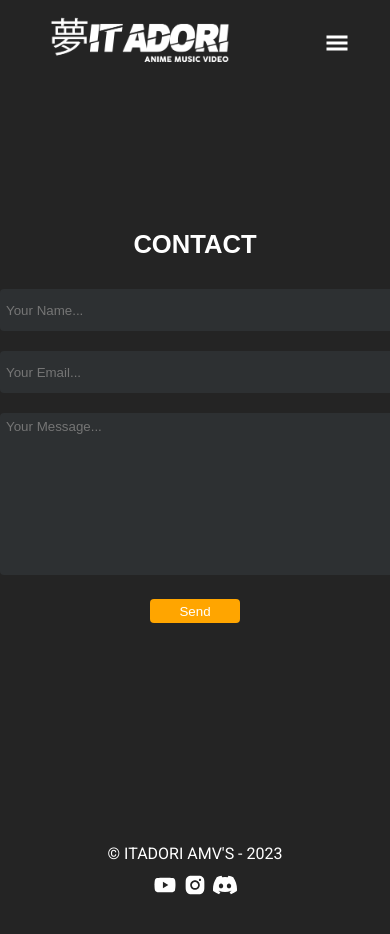
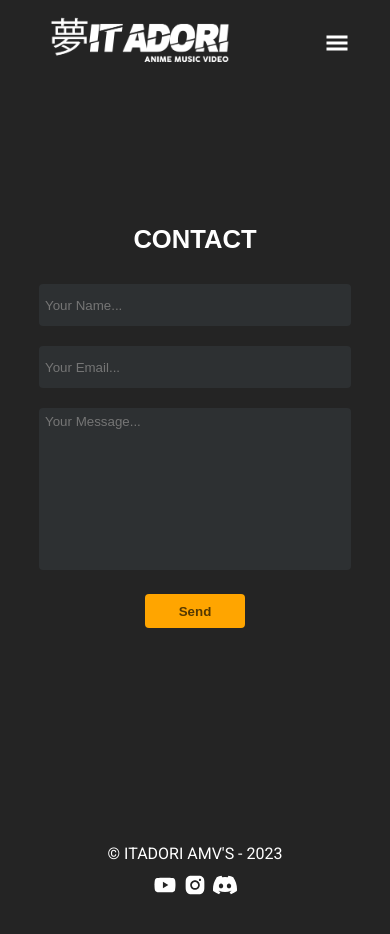
Before and after one commit to osvaldocordeiroandre/itadoriamvs, a React (Create React App) app: page /Contact in a window 390 px wide. Shown: the top 934 px of the page. Built offline with nearby package versions, Linux system fonts and the light colour scheme; the HTML template or start-up script is replaced by a standard one.

Commit message:
ajustando are de contato

```diff
--- a/src/components scss/contact.scss
+++ b/src/components scss/contact.scss
@@ -15,6 +15,10 @@
 }
 
 .form-main{
+    display: flex;
+    flex-direction: column;
+    justify-content: center;
+    align-items: center;
 
     border-radius: 8px;
 
@@ -50,7 +54,7 @@
 }
 
 .nome input{
-    width: 400px;
+    width: 800px;
     height: 30px;
 
     padding: 6px;
@@ -73,7 +77,7 @@
 }
 
 .email input{
-    width: 400px;
+    width: 800px;
     height: 30px;
 
     padding: 6px;
@@ -98,21 +102,23 @@
 }
 
 .button-submit input{
-    width: 90px;
-    height: 24px;
+    width: 100px;
+    height: 34px;
 
     border-radius: 4px;
     border: none;
 
     background-color: orange;
 
-    font-weight: 500;
+    font-weight:600;
 
     cursor: pointer;
+
+    color: rgb(85, 56, 1);
 }
 
 .text-area textarea{
-    width: 400px;
+    width: 800px;
 
     resize: none;
 
@@ -145,21 +151,55 @@
 
 
 
-@media (max-width: 506px){
+@media (max-width: 819px){
     .nome input{
-        width: 100%;
+        max-width: 600px;
     }
 
 
     .email input{
-        width: 100%;
+        width: 600px;
     }
 
     .text-area textarea{
-        width: 100%;
+        width: 600px;
     }
 
     .annie{
         opacity: 10%;
     }
 }
+
+@media (max-width: 619px){
+
+    .nome input{
+        max-width: 500px;
+    }
+
+
+    .email input{
+        width: 500px;
+    }
+
+    .text-area textarea{
+        width: 500px;
+    }
+
+}
+
+@media (max-width: 528px){
+
+    .nome input{
+        max-width: 300px;
+    }
+
+
+    .email input{
+        width: 300px;
+    }
+
+    .text-area textarea{
+        width: 300px;
+    }
+
+}
```
